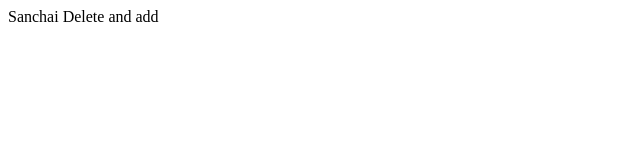
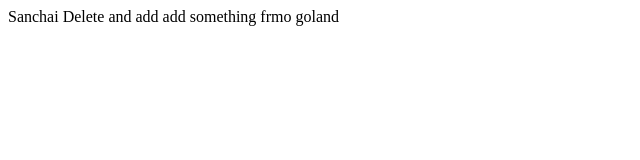
Before and after one commit to DiwasDev/TestRepo, a plain HTML site: page web/index.html in a window 1280 px wide. Shown: the whole page, without its empty margins (0-640 px from the left). Drawn offline with Linux system fonts and the light colour scheme.

Commit message:
Add something form golang

```diff
--- a/web/index.html
+++ b/web/index.html
@@ -9,6 +9,6 @@
     Sanchai
 
 
-    Delete and add
+    Delete and add add something frmo goland
 </body>
 </html>
```
